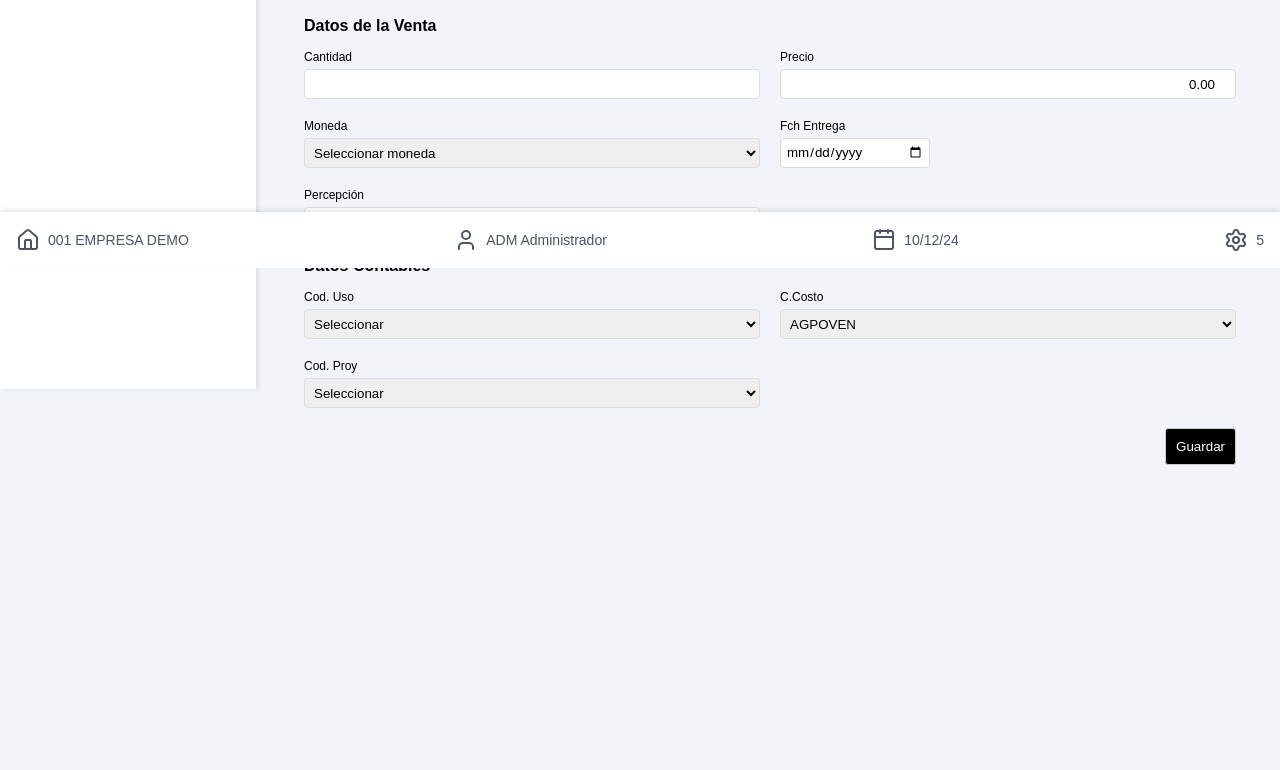
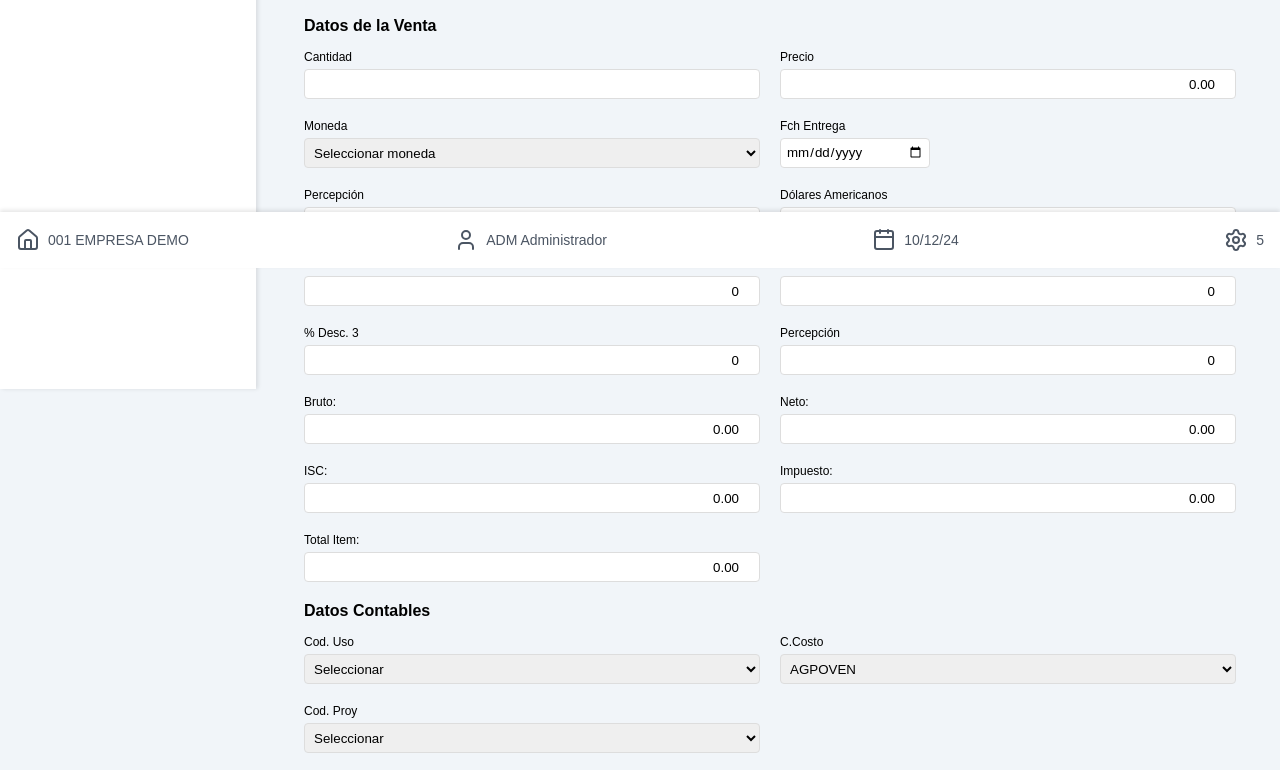
Before and after one commit to MoazamAli45/inventario-client, a plain HTML site: page transacciones/preventa/cotizaciones/detail-articulo.html in a window 1280 px wide. Shown: the part 532-1302 px from the top of the page. Before the commit the page ends 1061 px from the top, so only its background shows below. Drawn offline with nearby package versions, Linux system fonts and the light colour scheme; no server answers.

Commit message:
Total Calculation Added

```diff
--- a/transacciones/preventa/cotizaciones/detail-articulo.html
+++ b/transacciones/preventa/cotizaciones/detail-articulo.html
@@ -150,6 +150,8 @@
                   type="number"
                   name="quantity"
                   class="input_field_p73 number_input_h28"
+                  id="quantity"
+                  onchange="calculateTotals()"
                 />
               </div>
               <div class="form_field_y62">
@@ -158,8 +160,10 @@
                   type="number"
                   name="price"
                   value="0.00"
+                  id="price"
                   step="0.01"
                   class="input_field_p73 number_input_h28"
+                  onchange="calculateTotals()"
                 />
               </div>
               <div class="form_field_y62">
@@ -184,6 +188,134 @@
                   value="0.00"
                   step="0.01"
                   class="input_field_p73 number_input_h28"
+                />
+              </div>
+
+              <!--  NEW FIELDS ADDED -->
+
+              <div class="form_field_y62">
+                <label class="input_label_m45">Dólares Americanos</label>
+                <input
+                  type="number"
+                  name="amount"
+                  value="200.00"
+                  step="0.01"
+                  class="input_field_p73 number_input_h28"
+                  id="amount"
+                  readonly
+                />
+              </div>
+
+              <div class="form_field_y62">
+                <label class="input_label_m45">% Desc. 1</label>
+                <input
+                  type="number"
+                  name="discount1"
+                  value="0"
+                  step="0.01"
+                  class="input_field_p73 number_input_h28"
+                  id="discount1"
+                  onchange="calculateTotals()"
+                />
+              </div>
+
+              <div class="form_field_y62">
+                <label class="input_label_m45">% Desc. 2</label>
+                <input
+                  type="number"
+                  name="discount2"
+                  value="0"
+                  step="0.01"
+                  class="input_field_p73 number_input_h28"
+                  id="discount2"
+                  onchange="calculateTotals()"
+                />
+              </div>
+
+              <div class="form_field_y62">
+                <label class="input_label_m45">% Desc. 3</label>
+                <input
+                  type="number"
+                  name="discount3"
+                  value="0"
+                  step="0.01"
+                  class="input_field_p73 number_input_h28"
+                  id="discount3"
+                  onchange="calculateTotals()"
+                />
+              </div>
+
+              <div class="form_field_y62">
+                <label class="input_label_m45">Percepción</label>
+                <input
+                  type="number"
+                  name="perception"
+                  value="0"
+                  step="0.01"
+                  class="input_field_p73 number_input_h28"
+                  id="perception"
+                  onchange="calculateTotals()"
+                />
+              </div>
+
+              <div class="form_field_y62">
+                <label class="input_label_m45">Bruto:</label>
+                <input
+                  type="number"
+                  id="gross"
+                  name="gross"
+                  value="200.00"
+                  step="0.01"
+                  class="input_field_p73 number_input_h28"
+                  readonly
+                />
+              </div>
+              <div class="form_field_y62">
+                <label class="input_label_m45">Neto:</label>
+                <input
+                  type="number"
+                  id="net"
+                  name="net"
+                  value="200.00"
+                  step="0.01"
+                  class="input_field_p73 number_input_h28"
+                  readonly
+                />
+              </div>
+              <div class="form_field_y62">
+                <label class="input_label_m45">ISC:</label>
+                <input
+                  type="number"
+                  id="isc"
+                  name="isc"
+                  value="0.00"
+                  step="0.01"
+                  class="input_field_p73 number_input_h28"
+                  readonly
+                />
+              </div>
+              <div class="form_field_y62">
+                <label class="input_label_m45">Impuesto:</label>
+                <input
+                  type="number"
+                  id="tax"
+                  name="tax"
+                  value="36.00"
+                  step="0.01"
+                  class="input_field_p73 number_input_h28"
+                  readonly
+                />
+              </div>
+              <div class="form_field_y62">
+                <label class="input_label_m45">Total Item:</label>
+                <input
+                  type="number"
+                  id="total"
+                  name="total"
+                  value="236.00"
+                  step="0.01"
+                  class="input_field_p73 number_input_h28"
+                  readonly
                 />
               </div>
             </div>
@@ -271,6 +403,46 @@
     <script src="/js/layout.js"></script>
     <script src="/js/tabs.js"></script>
     <script>
+      //   FOR CALCULATING TOTAL PRICE
+      function calculateTotals() {
+        const quantity =
+          parseFloat(document.getElementById("quantity").value) || 0;
+        const price = parseFloat(document.getElementById("price").value) || 0;
+        const discount1 =
+          parseFloat(document.getElementById("discount1").value) || 0;
+        const discount2 =
+          parseFloat(document.getElementById("discount2").value) || 0;
+        const discount3 =
+          parseFloat(document.getElementById("discount3").value) || 0;
+        const perception =
+          parseFloat(document.getElementById("perception").value) || 0;
+
+        // Calculate gross amount (quantity * price)
+        const gross = quantity * price;
+
+        // Calculate net amount after discounts
+        let net = gross;
+        net *= 1 - discount1 / 100;
+        net *= 1 - discount2 / 100;
+        net *= 1 - discount3 / 100;
+
+        // Calculate tax (18% IGV)
+        const tax = net * 0.18;
+
+        // Calculate total
+        const total = net + tax + perception;
+
+        // Update display
+        document.getElementById("gross").value = gross.toFixed(2);
+        document.getElementById("net").value = net.toFixed(2);
+        document.getElementById("isc").value = "0.00";
+        document.getElementById("tax").value = tax.toFixed(2);
+        document.getElementById("total").value = total.toFixed(2);
+      }
+
+      // Initial calculation
+      calculateTotals();
+
       const modal = document.getElementById("selectionModal");
       const modalTitle = document.getElementById("modalTitle");
       const modalTableBody = document.getElementById("modalTableBody");
```
